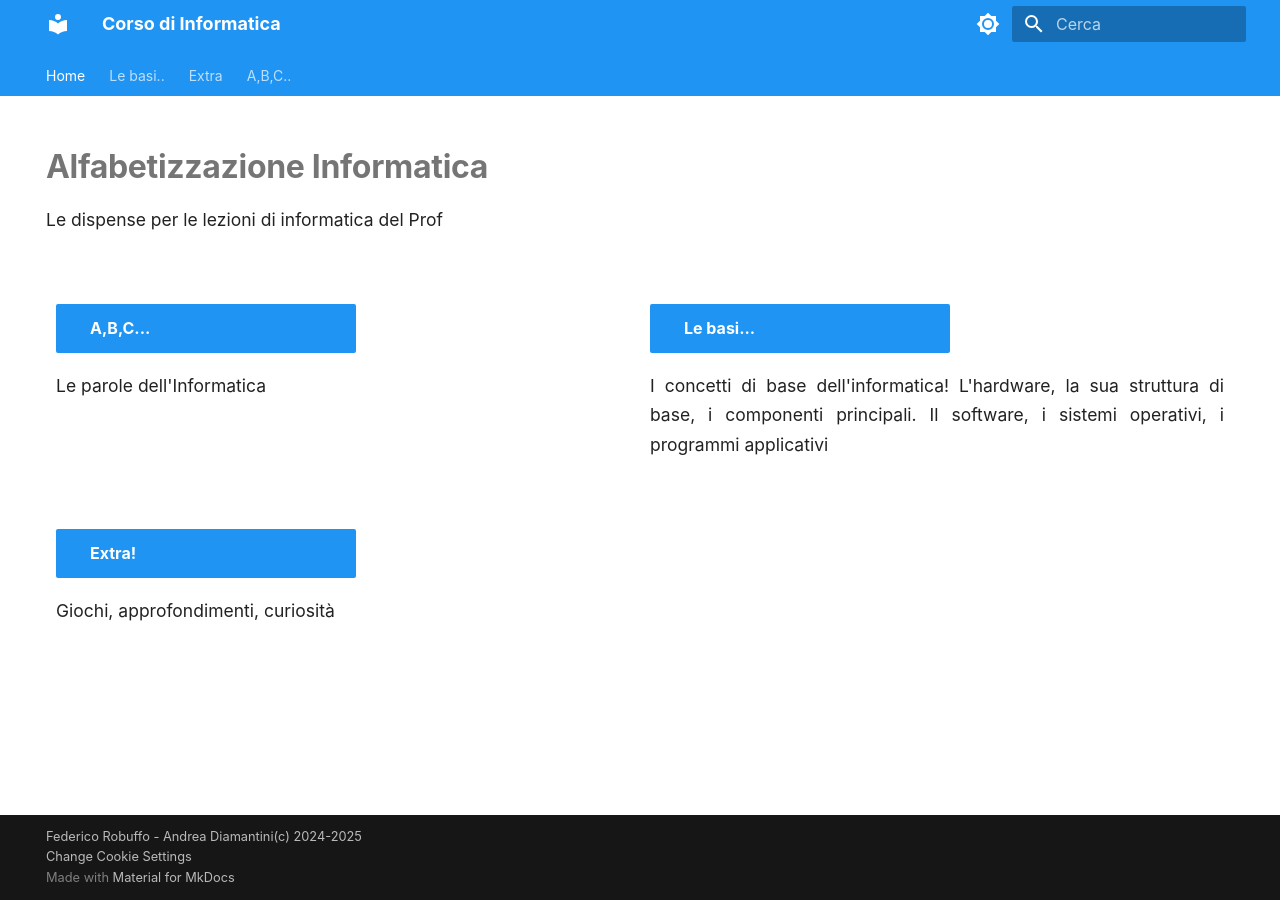
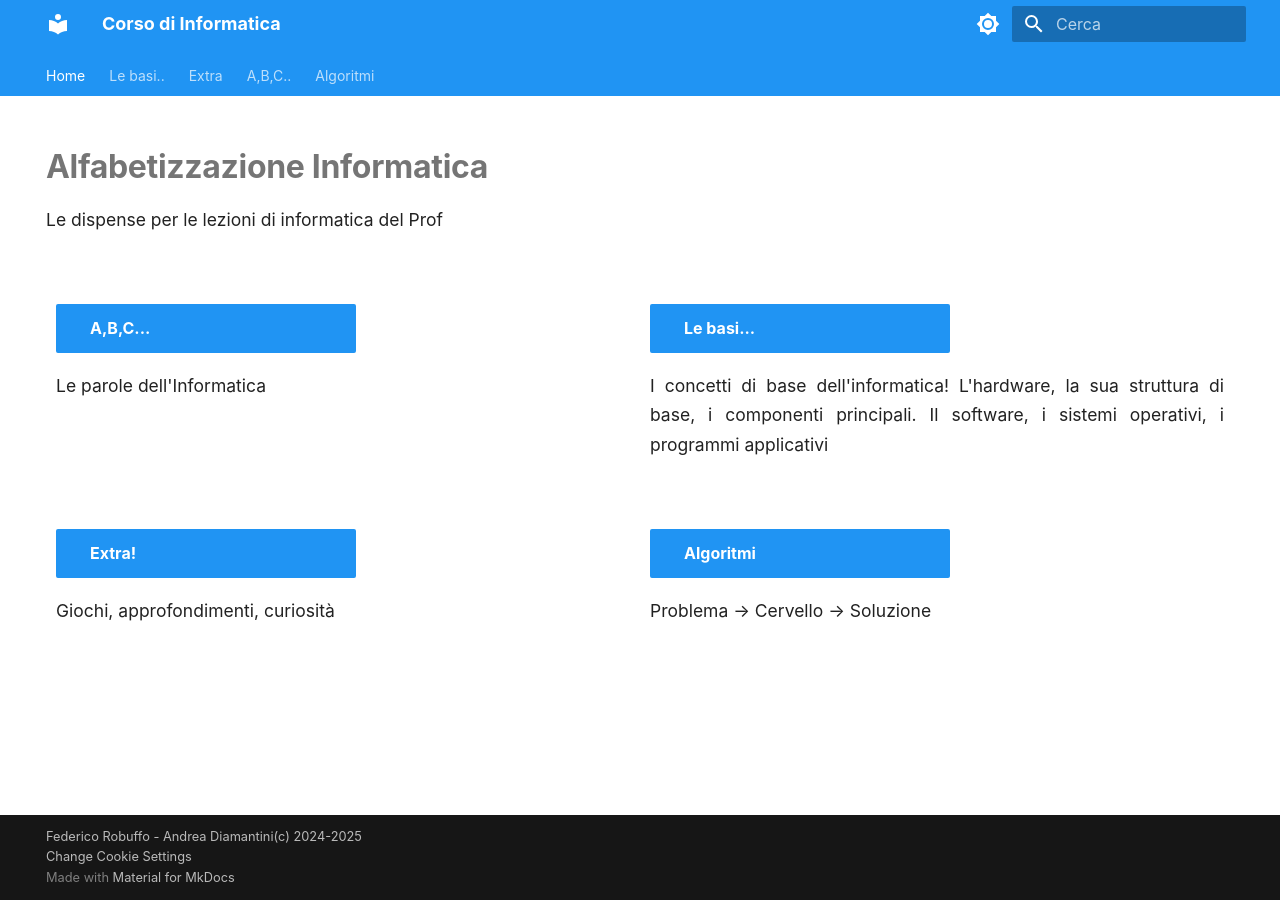
Before and after one commit to Federob/infohandouts, an MkDocs documentation site: the page built from docs/index.md, in a window 1280 px wide. Built offline with MkDocs 1.6.1 and Material for MkDocs 9.7.7, drawn with Linux system fonts in a browser that asks for light colours.

Commit message:
structure [ci]

```diff
--- a/docs/index.md
+++ b/docs/index.md
@@ -47,6 +47,8 @@ Il software, i sistemi operativi, i programmi applicativi</p>
 
 </div>
 
+<div class="w3-row">
+
 <div class="w3-half" style="padding:0 10px">
 <a href="extra/emailMurderGame/" class="md-button md-button--primary" style="width:300px">Extra!</a>
 <p>Giochi, approfondimenti, curiosità</p>
@@ -54,6 +56,15 @@ Il software, i sistemi operativi, i programmi applicativi</p>
 <br>
 </div>
 
+<div class="w3-half" style="padding:0 10px">
+<a href="algocoding/01_flowgorithm/" class="md-button md-button--primary" style="width:300px">Algoritmi</a>
+<p>Problema -> Cervello -> Soluzione</p>
+<br>
+<br>
+</div>
+
+</div>
+
 </section>
 
 </body>
--- a/mkdocs.yml
+++ b/mkdocs.yml
@@ -104,7 +104,6 @@ nav:
         - Interfaccia da linea di comando (CLI): hwsw/24_os_cli.md
         - Extra:
           - Shortcuts: hwsw/25_extra_shortcuts.md
-      - Algoritmi: algocoding/01_flowgorithm.md
     - La codifica delle informazioni:
       - Codifiche numeriche: infoCoding/00_intro.md
       - Testo: infoCoding/01_digit_text.md
@@ -117,3 +116,5 @@ nav:
   - A,B,C..:
     - Parole : dictionary/00_dict.md
     - Mappa : dictionary/01_map.md
+  - Algoritmi:
+    - Flowgorithm : algocoding/01_flowgorithm.md
```
